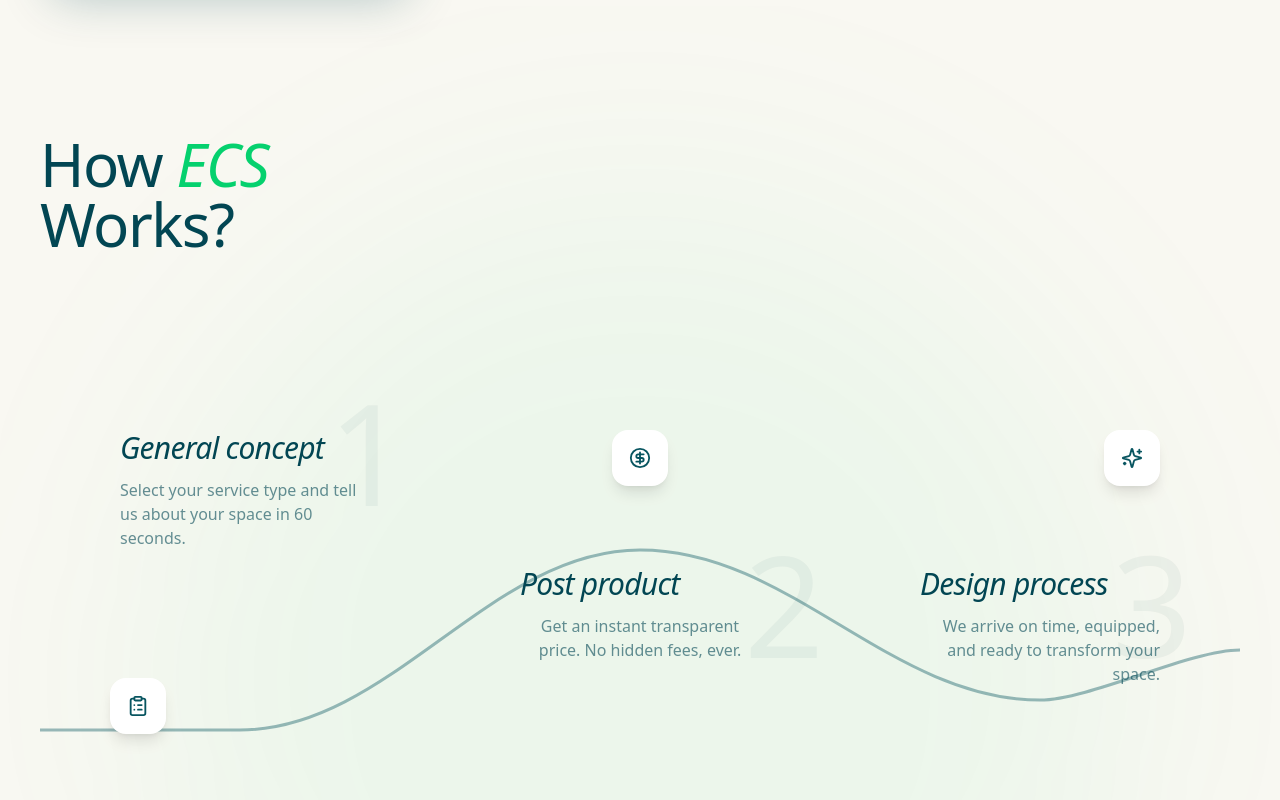
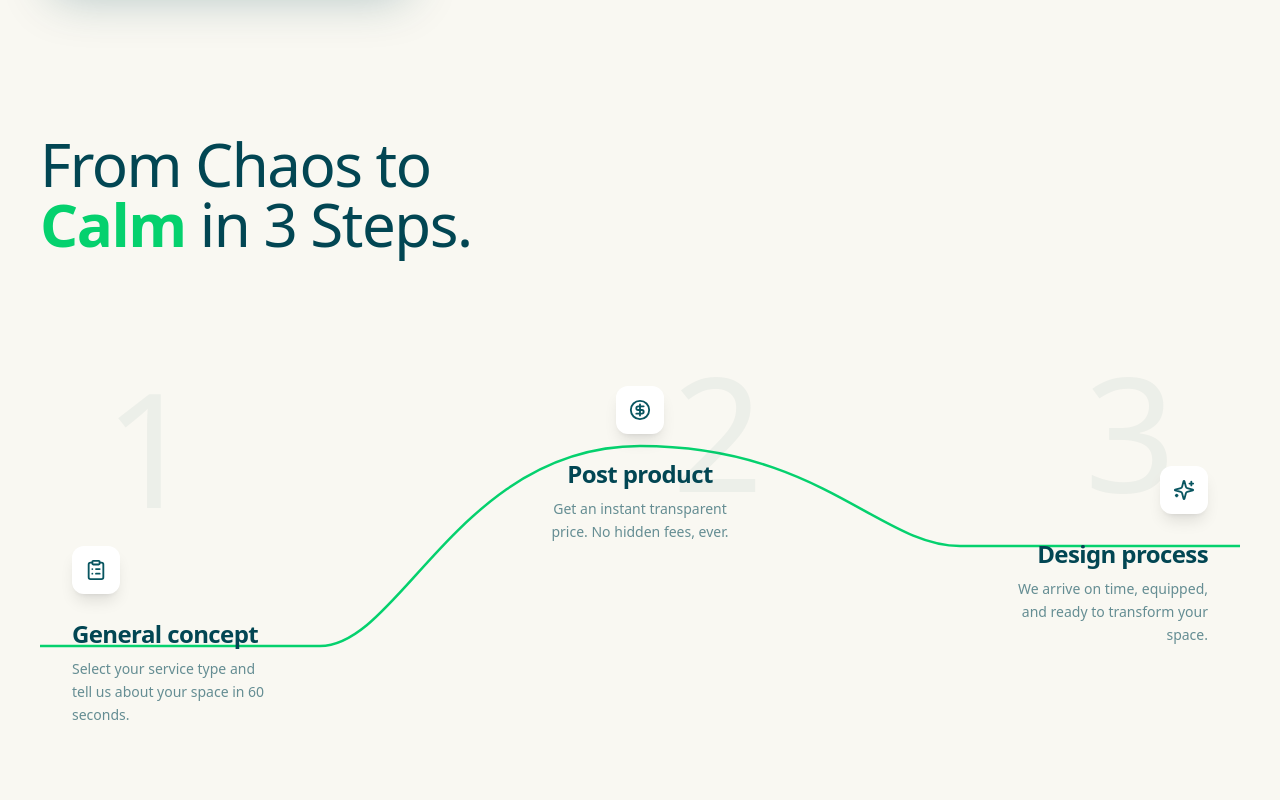
Before and after one commit to renatoquerales28-byte/extreme-cleaning-next, a Next.js app: page / in a window 1280 px wide. Shown: the part 2120-2920 px from the top of the page. Built offline with nearby package versions, Linux system fonts and the light colour scheme.

Commit message:
UI: Pixel-perfect Process Section replica with exact S-curve and ECS colors

```diff
--- a/src/components/landing/ProcessSection.tsx
+++ b/src/components/landing/ProcessSection.tsx
@@ -2,37 +2,13 @@
 
 import React, { useState } from "react";
 import { motion } from "framer-motion";
-import { ArrowRight, MapPin, Sparkles, ClipboardList, CircleDollarSign } from "lucide-react";
+import { ArrowRight, MapPin, ClipboardList, CircleDollarSign, Sparkles } from "lucide-react";
 import { useRouter } from "next/navigation";
 
 export default function ProcessSection() {
     const router = useRouter();
     const [zipCode, setZipCode] = useState("");
     const [isFocused, setIsFocused] = useState(false);
-
-    const steps = [
-        {
-            num: "1",
-            title: "Customize",
-            desc: "Select your service type and tell us about your space in 60 seconds.",
-            icon: <ClipboardList size={22} />,
-            position: "bottom" // Content relative to node
-        },
-        {
-            num: "2",
-            title: "Connect",
-            desc: "Get an instant transparent price. No hidden fees, ever.",
-            icon: <CircleDollarSign size={22} />,
-            position: "top"
-        },
-        {
-            num: "3",
-            title: "Clean",
-            desc: "We arrive on time, equipped, and ready to transform your space.",
-            icon: <Sparkles size={22} />,
-            position: "bottom"
-        }
-    ];
 
     const handleStart = (e?: React.FormEvent) => {
         if (e) e.preventDefault();
@@ -45,133 +21,117 @@ export default function ProcessSection() {
         <section className="w-full bg-transparent py-24 lg:py-32 relative overflow-hidden" id="process">
             <div className="max-w-[1700px] mx-auto px-6 lg:px-10 relative z-10">
 
-                {/* Section Title - Hero Style */}
+                {/* Section Title - Matching Reference */}
                 <motion.div
                     initial={{ opacity: 0, y: 20 }}
                     whileInView={{ opacity: 1, y: 0 }}
                     viewport={{ once: true }}
                     transition={{ duration: 0.8 }}
-                    className="mb-24 text-center lg:text-left"
+                    className="mb-20 lg:mb-28"
                 >
                     <h2 className="text-4xl md:text-5xl lg:text-6xl font-normal leading-[1.1] tracking-tight text-[#024653]">
-                        How <span className="italic font-light text-[#05D16E]">ECS</span> <br className="hidden lg:block" />
-                        Works?
+                        From Chaos to <br />
+                        <span className="font-bold text-[#05D16E]">Calm</span> in 3 Steps.
                     </h2>
                 </motion.div>
 
-                {/* VISUAL PROCESS FLOW - Wavy Line & Floating Steps */}
-                <div className="relative min-h-[600px] mb-24 lg:mb-32">
+                {/* VISUAL PROCESS FLOW - Exact Replica */}
+                <div className="relative min-h-[400px] lg:min-h-[350px] mb-24 lg:mb-32">
 
-                    {/* The Connecting Wave - Solid Smooth Path */}
+                    {/* The Connecting Wave - Exact S-Curve */}
                     <div className="absolute inset-0 hidden lg:block overflow-visible pointer-events-none">
-                        <svg width="100%" height="100%" viewBox="0 0 1200 400" fill="none" xmlns="http://www.w3.org/2000/svg" className="w-full h-full">
+                        <svg width="100%" height="100%" viewBox="0 0 1200 350" fill="none" xmlns="http://www.w3.org/2000/svg" className="w-full h-full" preserveAspectRatio="none">
                             <motion.path
-                                d="M0 280C100 280 150 280 200 280C350 280 450 100 600 100C750 100 850 250 1000 250C1050 250 1150 200 1200 200"
-                                stroke="#085560"
-                                strokeWidth="3"
+                                d="M0 280 C100 280, 200 280, 280 280 C360 280, 420 80, 600 80 C780 80, 840 180, 920 180 C1000 180, 1100 180, 1200 180"
+                                stroke="#05D16E"
+                                strokeWidth="2.5"
                                 strokeLinecap="round"
+                                fill="none"
                                 initial={{ pathLength: 0, opacity: 0 }}
-                                whileInView={{ pathLength: 1, opacity: 0.4 }}
+                                whileInView={{ pathLength: 1, opacity: 1 }}
                                 viewport={{ once: true }}
-                                transition={{ duration: 2.5, ease: "easeInOut" }}
+                                transition={{ duration: 2, ease: "easeInOut" }}
                             />
                         </svg>
                     </div>
 
-                    {/* Step Nodes & Content */}
-                    <div className="grid grid-cols-1 lg:grid-cols-3 gap-32 lg:gap-0 w-full relative z-10 pt-20">
+                    {/* Step Nodes & Content - Positioned on Curve */}
+                    <div className="grid grid-cols-1 lg:grid-cols-3 gap-20 lg:gap-0 w-full relative z-10">
 
-                        {/* STEP 1: Content ABOVE the line */}
-                        <div className="relative flex flex-col items-center lg:items-start lg:pl-20">
-                            {/* Text Group */}
+                        {/* STEP 1: LOW on curve (y=280), Text BELOW */}
                         <motion.div
                             initial={{ opacity: 0, y: 20 }}
                             whileInView={{ opacity: 1, y: 0 }}
                             viewport={{ once: true }}
-                                className="relative z-10 mb-12 lg:mb-32"
+                            transition={{ duration: 0.6 }}
+                            className="relative flex flex-col items-center lg:items-start lg:pl-8"
                         >
-                                <div className="absolute -right-12 -top-12 text-[140px] font-thin text-[#024653]/5 leading-none select-none">1</div>
-                                <h3 className="text-2xl lg:text-3xl font-normal text-[#024653] tracking-tight italic mb-3">General concept</h3>
-                                <p className="text-[#024653]/60 font-light leading-relaxed text-sm lg:text-base max-w-[240px]">Select your service type and tell us about your space in 60 seconds.</p>
-                            </motion.div>
+                            {/* Ghost Number */}
+                            <div className="absolute -left-4 lg:left-16 top-0 text-[120px] lg:text-[160px] font-thin text-[#024653]/5 leading-none select-none pointer-events-none">1</div>
 
-                            {/* Hex Node */}
-                            <motion.div
-                                initial={{ scale: 0 }}
-                                whileInView={{ scale: 1 }}
-                                viewport={{ once: true }}
-                                transition={{ delay: 0.5 }}
-                                className="relative lg:ml-[-10px]"
-                            >
-                                <div
-                                    className="w-14 h-14 bg-white shadow-lg rounded-2xl flex items-center justify-center text-[#085560] relative z-20 hover:scale-110 transition-all duration-300"
-                                >
+                            {/* Node - Positioned at y=280 (bottom area) */}
+                            <div className="lg:translate-y-[180px] mb-6">
+                                <div className="w-12 h-12 bg-white rounded-xl shadow-lg flex items-center justify-center text-[#085560]">
                                     <ClipboardList size={22} />
                                 </div>
-                            </motion.div>
                             </div>
 
-                        {/* STEP 2: Content BELOW the line (Peak Node) */}
-                        <div className="relative flex flex-col items-center">
-                            {/* Hex Node (On Peak) */}
-                            <motion.div
-                                initial={{ scale: 0 }}
-                                whileInView={{ scale: 1 }}
-                                viewport={{ once: true }}
-                                transition={{ delay: 0.8 }}
-                                className="mb-12 lg:mb-20 lg:-translate-y-[100px]"
-                            >
-                                <div
-                                    className="w-14 h-14 bg-white shadow-lg rounded-2xl flex items-center justify-center text-[#085560] relative z-20 hover:scale-110 transition-all duration-300"
-                                >
-                                    <CircleDollarSign size={22} />
+                            {/* Text Below Node */}
+                            <div className="lg:translate-y-[180px] text-center lg:text-left">
+                                <h3 className="text-xl lg:text-2xl font-semibold text-[#024653] tracking-tight mb-2">General concept</h3>
+                                <p className="text-[#024653]/60 font-light leading-relaxed text-sm max-w-[200px]">Select your service type and tell us about your space in 60 seconds.</p>
                             </div>
                         </motion.div>
 
-                            {/* Text Group */}
+                        {/* STEP 2: PEAK of curve (y=80), Text BELOW */}
                         <motion.div
                             initial={{ opacity: 0, y: 20 }}
                             whileInView={{ opacity: 1, y: 0 }}
                             viewport={{ once: true }}
-                                transition={{ delay: 1 }}
-                                className="relative z-10 lg:-translate-y-[40px]"
+                            transition={{ duration: 0.6, delay: 0.2 }}
+                            className="relative flex flex-col items-center"
                         >
-                                <div className="absolute -right-16 -top-8 text-[140px] font-thin text-[#024653]/5 leading-none select-none">2</div>
-                                <h3 className="text-2xl lg:text-3xl font-normal text-[#024653] tracking-tight italic mb-3">Post product</h3>
-                                <p className="text-[#024653]/60 font-light leading-relaxed text-sm lg:text-base max-w-[240px] text-center">Get an instant transparent price. No hidden fees, ever.</p>
-                            </motion.div>
+                            {/* Ghost Number */}
+                            <div className="absolute left-1/2 -translate-x-1/2 lg:translate-x-8 -top-4 text-[120px] lg:text-[160px] font-thin text-[#024653]/5 leading-none select-none pointer-events-none">2</div>
+
+                            {/* Node - Positioned at y=80 (peak) */}
+                            <div className="lg:translate-y-[20px] mb-6">
+                                <div className="w-12 h-12 bg-white rounded-xl shadow-lg flex items-center justify-center text-[#085560]">
+                                    <CircleDollarSign size={22} />
+                                </div>
                             </div>
 
-                        {/* STEP 3: Content BELOW the line */}
-                        <div className="relative flex flex-col items-center lg:items-end lg:pr-20">
-                            {/* Hex Node */}
-                            <motion.div
-                                initial={{ scale: 0 }}
-                                whileInView={{ scale: 1 }}
-                                viewport={{ once: true }}
-                                transition={{ delay: 1.1 }}
-                                className="mb-12 lg:mb-20 lg:translate-x-[-40px] lg:translate-y-[45px]"
-                            >
-                                <div
-                                    className="w-14 h-14 bg-white shadow-lg rounded-2xl flex items-center justify-center text-[#085560] relative z-20 hover:scale-110 transition-all duration-300"
-                                >
-                                    <Sparkles size={22} />
+                            {/* Text Below Node */}
+                            <div className="lg:translate-y-[20px] text-center">
+                                <h3 className="text-xl lg:text-2xl font-semibold text-[#024653] tracking-tight mb-2">Post product</h3>
+                                <p className="text-[#024653]/60 font-light leading-relaxed text-sm max-w-[200px]">Get an instant transparent price. No hidden fees, ever.</p>
                             </div>
                         </motion.div>
 
-                            {/* Text Group */}
+                        {/* STEP 3: MEDIUM on curve (y=180), Text BELOW */}
                         <motion.div
                             initial={{ opacity: 0, y: 20 }}
                             whileInView={{ opacity: 1, y: 0 }}
                             viewport={{ once: true }}
-                                transition={{ delay: 1.3 }}
-                                className="relative z-10 lg:translate-y-[80px]"
+                            transition={{ duration: 0.6, delay: 0.4 }}
+                            className="relative flex flex-col items-center lg:items-end lg:pr-8"
                         >
-                                <div className="absolute -right-8 -top-8 text-[140px] font-thin text-[#024653]/5 leading-none select-none">3</div>
-                                <h3 className="text-2xl lg:text-3xl font-normal text-[#024653] tracking-tight italic mb-3">Design process</h3>
-                                <p className="text-[#024653]/60 font-light leading-relaxed text-sm lg:text-base max-w-[240px] text-right">We arrive on time, equipped, and ready to transform your space.</p>
+                            {/* Ghost Number */}
+                            <div className="absolute right-0 lg:right-16 -top-4 text-[120px] lg:text-[160px] font-thin text-[#024653]/5 leading-none select-none pointer-events-none">3</div>
+
+                            {/* Node - Positioned at y=180 (medium) */}
+                            <div className="lg:translate-y-[100px] mb-6">
+                                <div className="w-12 h-12 bg-white rounded-xl shadow-lg flex items-center justify-center text-[#085560]">
+                                    <Sparkles size={22} />
+                                </div>
+                            </div>
+
+                            {/* Text Below Node */}
+                            <div className="lg:translate-y-[100px] text-center lg:text-right">
+                                <h3 className="text-xl lg:text-2xl font-semibold text-[#024653] tracking-tight mb-2">Design process</h3>
+                                <p className="text-[#024653]/60 font-light leading-relaxed text-sm max-w-[200px]">We arrive on time, equipped, and ready to transform your space.</p>
+                            </div>
                         </motion.div>
-                        </div>
 
                     </div>
                 </div>
@@ -218,9 +178,6 @@ export default function ProcessSection() {
                 </motion.div>
 
             </div>
-
-            {/* Background Ambient Glow */}
-            <div className="absolute top-1/2 left-1/2 -translate-x-1/2 -translate-y-1/2 w-[1000px] h-[1000px] bg-[#05D16E]/5 rounded-full blur-[120px] pointer-events-none z-0" />
         </section>
     );
 }
```
Lines whose indentation alone changed are shown as unchanged.
